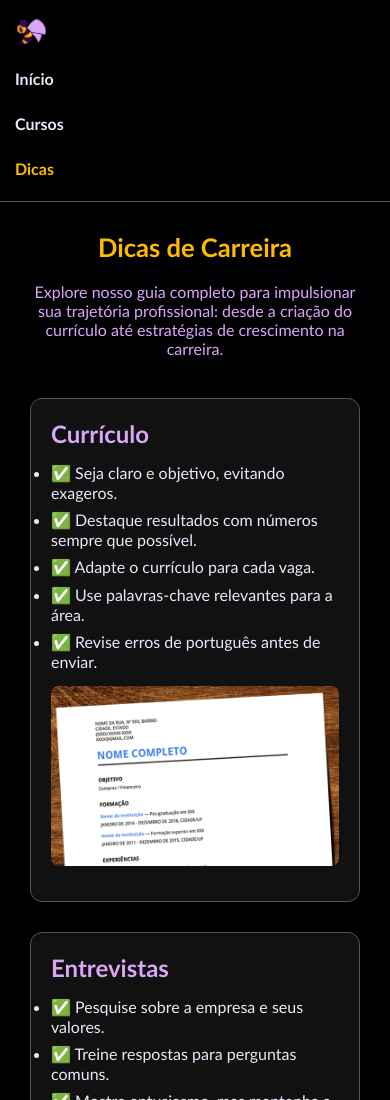
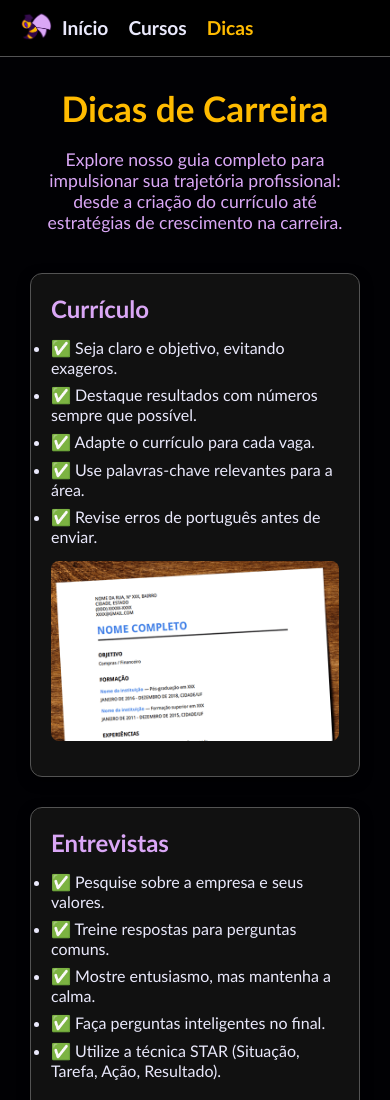
Before and after one commit to GermanJoao/TCC-Web, a plain HTML site: page dicas.html in a window 390 px wide. Shown: the top 1100 px of the page. Drawn offline with Linux system fonts and the light colour scheme; grey boxes are pictures that could not be loaded.

Commit message:
boboobobob

```diff
--- a/dicas.html
+++ b/dicas.html
@@ -4,7 +4,6 @@
   <meta charset="UTF-8">
   <title>Beelder - Dicas</title>
   <link rel="stylesheet" href="styles-dicas.css">
-  <link rel="stylesheet" href="responsividade.css">
   <link rel="icon" href="icon.png" type="image/png">
 </head>
 <body>
--- a/responsividade.css
+++ /dev/null
@@ -1,39 +0,0 @@
-/* ===== RESPONSIVIDADE EXTRA ===== */
-@media (max-width: 768px) {
-  /* Navbar */
-  .navbar {
-    flex-direction: column;
-    align-items: flex-start;
-    padding: 15px;
-  }
-
-  .menu {
-    flex-direction: column;
-    gap: 10px;
-    margin-top: 10px;
-    width: 100%;
-  }
-
-  .menu li a {
-    font-size: 1rem;
-    display: block;
-    padding: 8px 0;
-  }
-
-  /* Conteúdo */
-  main {
-    padding: 15px;
-  }
-
-  h1 {
-    font-size: 1.6rem;
-  }
-
-  .intro {
-    font-size: 1rem;
-  }
-
-  .categoria h2 {
-    font-size: 1.4rem;
-  }
-}
```
Also changed, not shown: cursos.html (+0 -1 lines), index.html (+0 -1 lines).
